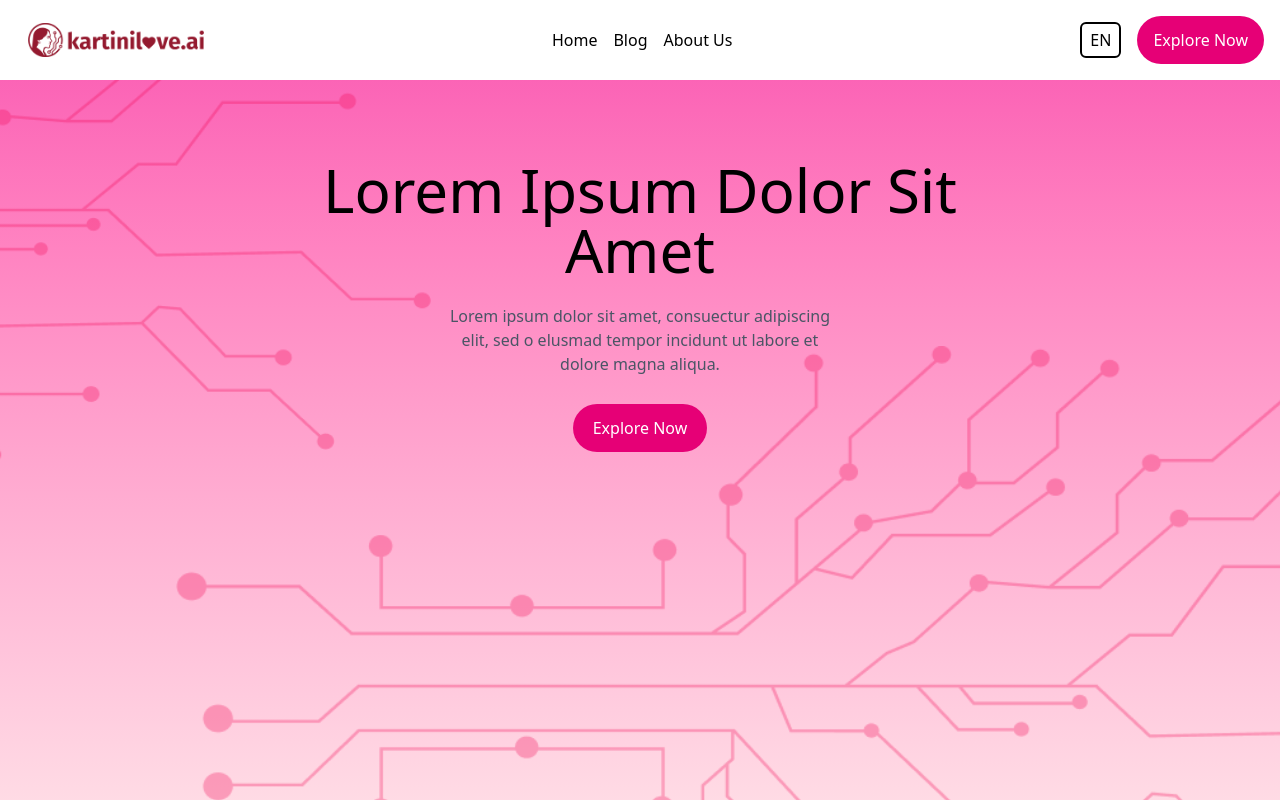
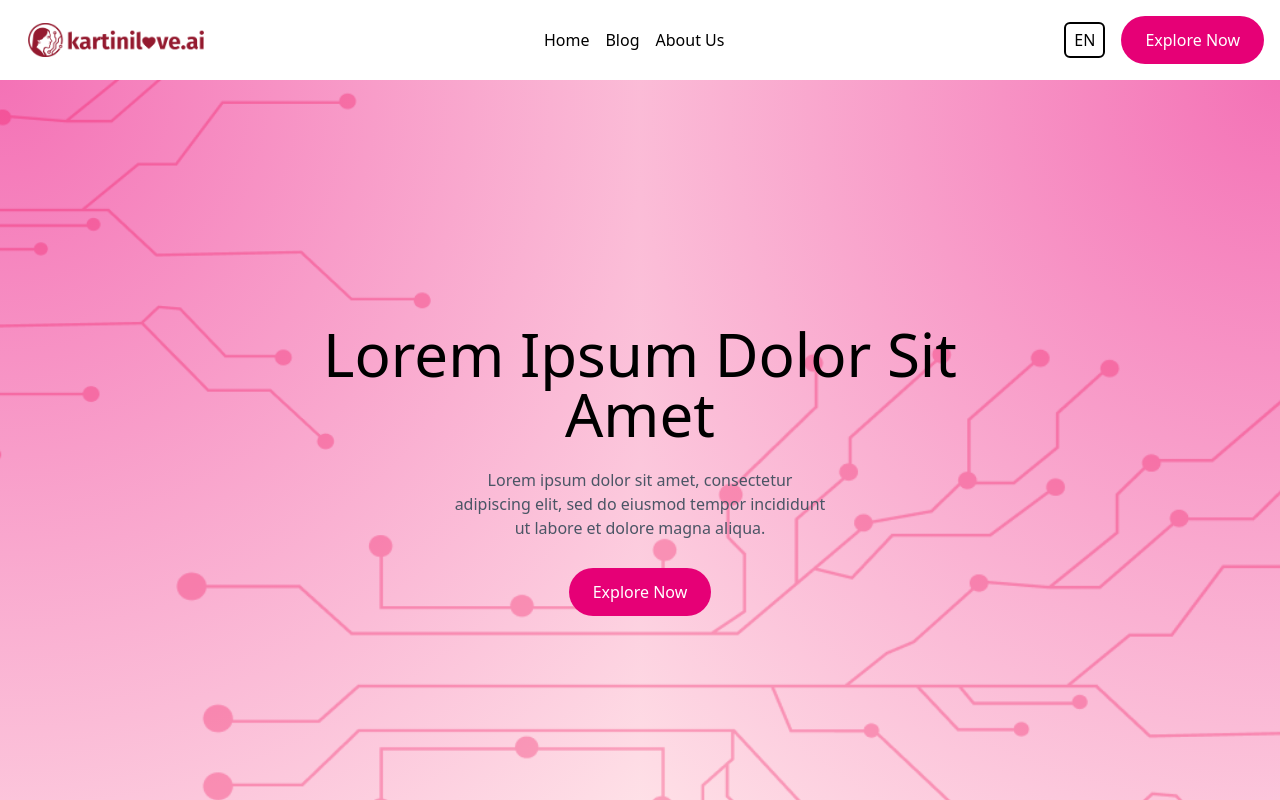
Before and after one commit to PhilipusAdrielTandra/kartinilove.ai, a React (Vite) app: page / in a window 1280 px wide. Shown: the top 800 px of the page. Built offline with nearby package versions, Linux system fonts and the light colour scheme.

Commit message:
Figured out background, will continue for video and other sections

```diff
--- a/src/App.tsx
+++ b/src/App.tsx
@@ -30,7 +30,7 @@ export default function App() {
       </div>
       <div className="space-x-4">
           <button className="border-solid border-2 rounded-md px-2 py-1"><Link to="/language" className="text-black hover:text-gray-200">EN</Link></button>
-          <button className="bg-pink-600 rounded-full px-4 py-3"><Link to="/chat" className="text-white hover:text-gray-200">Explore Now</Link></button>
+          <button className="bg-pink-600 rounded-full px-6 py-3"><Link to="/chat" className="text-white hover:text-gray-200">Explore Now</Link></button>
         </div>
       </div>
 
--- a/src/pages/Home.tsx
+++ b/src/pages/Home.tsx
@@ -1,29 +1,39 @@
 import { BrowserRouter as Router, Routes, Route, Link } from "react-router-dom";
-import Hero from "../assets/hero.png"
+import Hero from "../assets/hero.png";
+
 export default function Home() {
   return (
     <div className="overflow-x-hidden">
       <div className="relative min-h-screen">
+        {/* Background Split */}
+        <div className="absolute inset-0 w-1/2 bg-[radial-gradient(circle_at_top_left,_#f472b6,_#FFE7EA)] z-0" />
+        <div className="absolute inset-0 left-1/2 w-1/2 bg-[radial-gradient(circle_at_top_right,_#f472b6,_#FFE7EA)] z-0" />
+
+        {/* Foreground Images */}
         <img
           src={Hero}
-          className="w-6xl absolute -left-180 -top-44 z-20"
+          className="w-6xl absolute -left-180 -top-44 z-10"
         />
         <img
           src={Hero}
-          className="w-7xl absolute -bottom-34 -right-44 z-20"
+          className="w-7xl absolute -bottom-34 -right-44 z-10"
         />
-        <div className="min-h-screen flex flex-col pt-20 items-center bg-linear-to-b to-[#FFE7EA] from-pink-400 overflow-hidden relative z-10">
+
+        {/* Foreground Content */}
+        <div className="relative z-20 flex flex-col items-center justify-center min-h-screen">
           <h1 className="text-6xl mb-4 w-2xl text-center">Lorem Ipsum Dolor Sit Amet</h1>
           <p className="text-md text-gray-600 text-center my-2 w-96 h-auto">
-            Lorem ipsum dolor sit amet, consuectur adipiscing elit, sed o elusmad tempor incidunt ut labore et dolore magna aliqua.
+            Lorem ipsum dolor sit amet, consectetur adipiscing elit, sed do eiusmod tempor incididunt ut labore et dolore magna aliqua.
           </p>
-          <button className="bg-pink-600 rounded-full px-5 my-5 py-3">
+          <button className="bg-pink-600 rounded-full px-6 my-5 py-3">
             <Link to="/chat" className="text-white hover:text-gray-200">
               Explore Now
             </Link>
           </button>
         </div>
       </div>
+
+      {/* Next Section */}
       <div className="min-h-screen flex flex-col items-center bg-[#FFE7EA] relative z-0">
         <h2 className="text-4xl mb-4">Get to Know Us</h2>
       </div>
```
